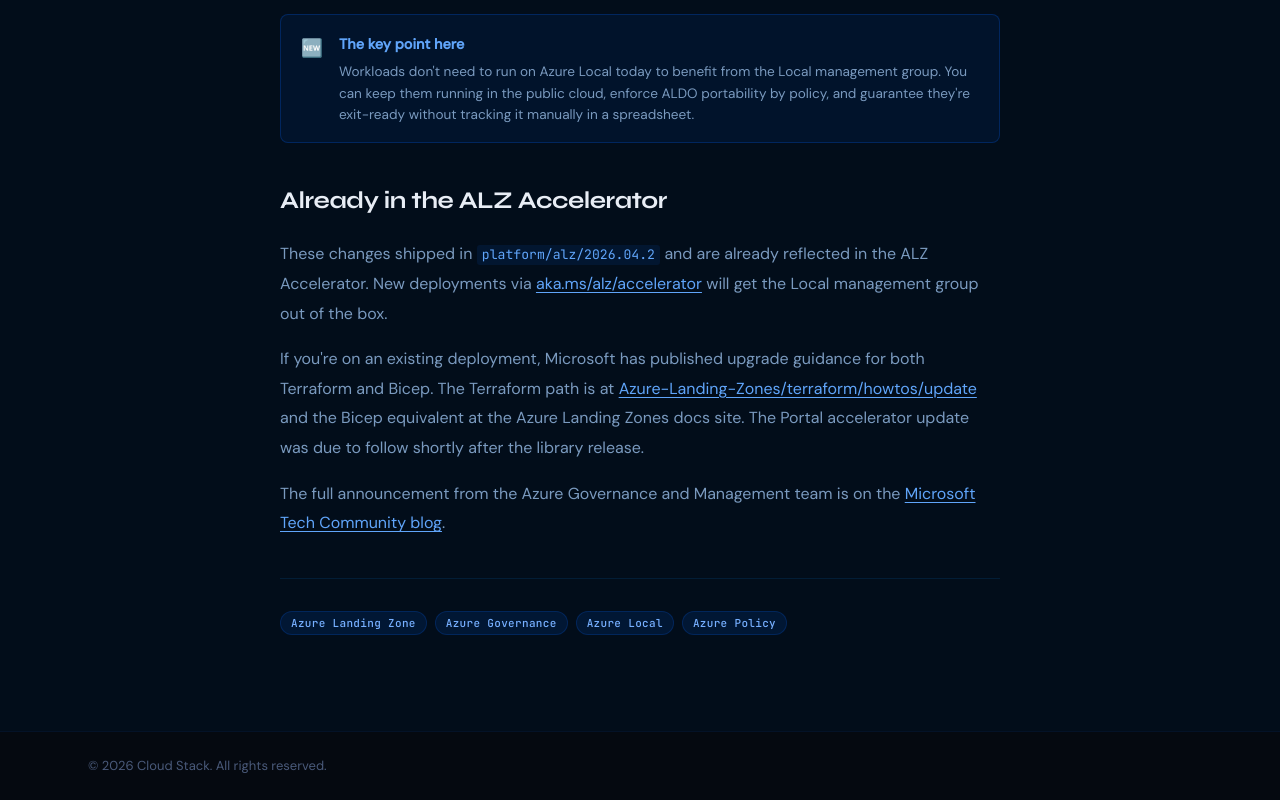
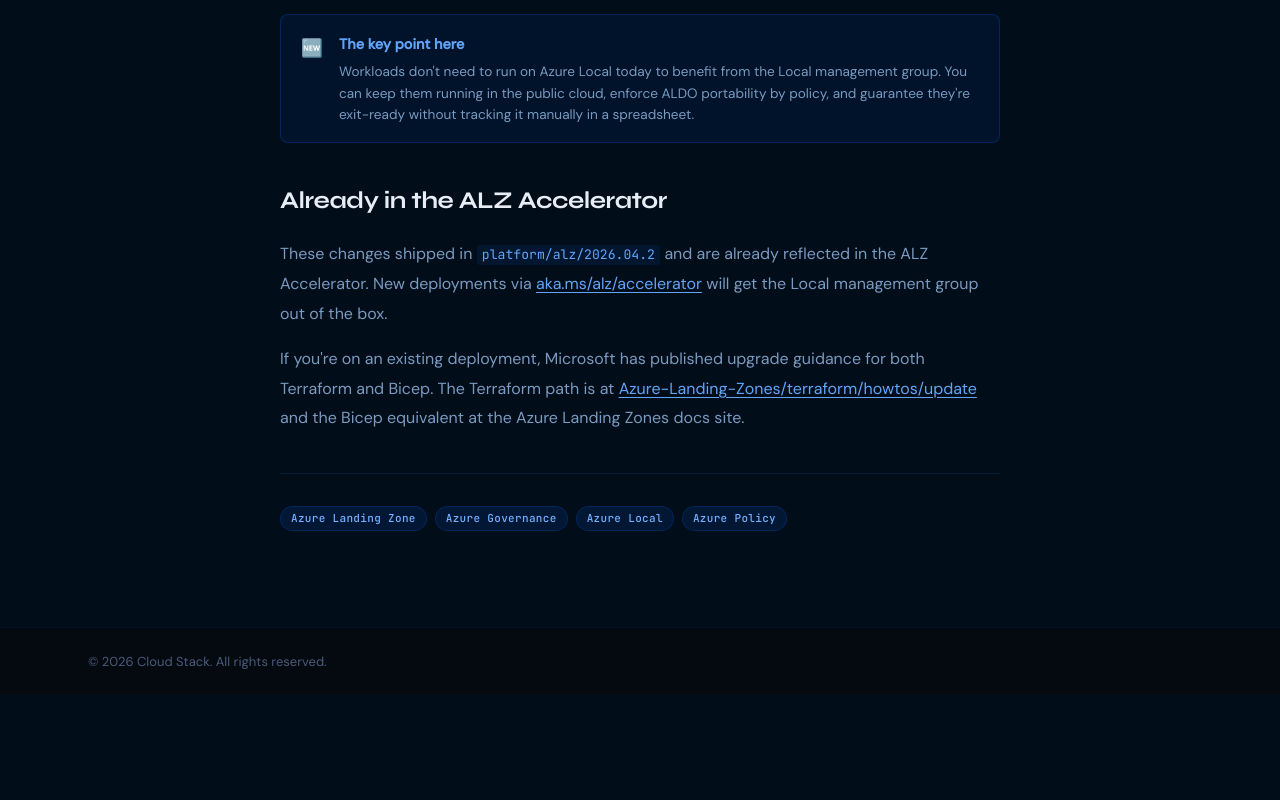
Before and after one commit to PJ-Neill/cloudstack, a Next.js app: page /blog/alz-corp-online-local in a window 1280 px wide. Shown: the part 3862-4662 px from the top of the page. After the commit the page ends 4557 px from the top, so only its background shows below. Built offline with nearby package versions, Linux system fonts and the light colour scheme.

Commit message:
Remove trailing sentences from ALZ post

```diff
--- a/src/data/posts/alz-corp-online-local.tsx
+++ b/src/data/posts/alz-corp-online-local.tsx
@@ -61,8 +61,7 @@
 
       <h2 style={h2}>Already in the ALZ Accelerator</h2>
       <p style={p}>These changes shipped in <code style={code}>platform/alz/2026.04.2</code> and are already reflected in the ALZ Accelerator. New deployments via <a href="https://aka.ms/alz/accelerator" target="_blank" rel="noopener noreferrer" style={link}>aka.ms/alz/accelerator</a> will get the Local management group out of the box.</p>
-      <p style={p}>If you&apos;re on an existing deployment, Microsoft has published upgrade guidance for both Terraform and Bicep. The Terraform path is at <a href="https://azure.github.io/Azure-Landing-Zones/terraform/howtos/update" target="_blank" rel="noopener noreferrer" style={link}>Azure-Landing-Zones/terraform/howtos/update</a> and the Bicep equivalent at the Azure Landing Zones docs site. The Portal accelerator update was due to follow shortly after the library release.</p>
-      <p style={p}>The full announcement from the Azure Governance and Management team is on the <a href="https://techcommunity.microsoft.com/blog/azuregovernanceandmanagementblog/new-local-management-group-for-alz--updated-sovereign-policies-for-slz/4515156" target="_blank" rel="noopener noreferrer" style={link}>Microsoft Tech Community blog</a>.</p>
+      <p style={p}>If you&apos;re on an existing deployment, Microsoft has published upgrade guidance for both Terraform and Bicep. The Terraform path is at <a href="https://azure.github.io/Azure-Landing-Zones/terraform/howtos/update" target="_blank" rel="noopener noreferrer" style={link}>Azure-Landing-Zones/terraform/howtos/update</a> and the Bicep equivalent at the Azure Landing Zones docs site.</p>
 
     </div>
   )
```
